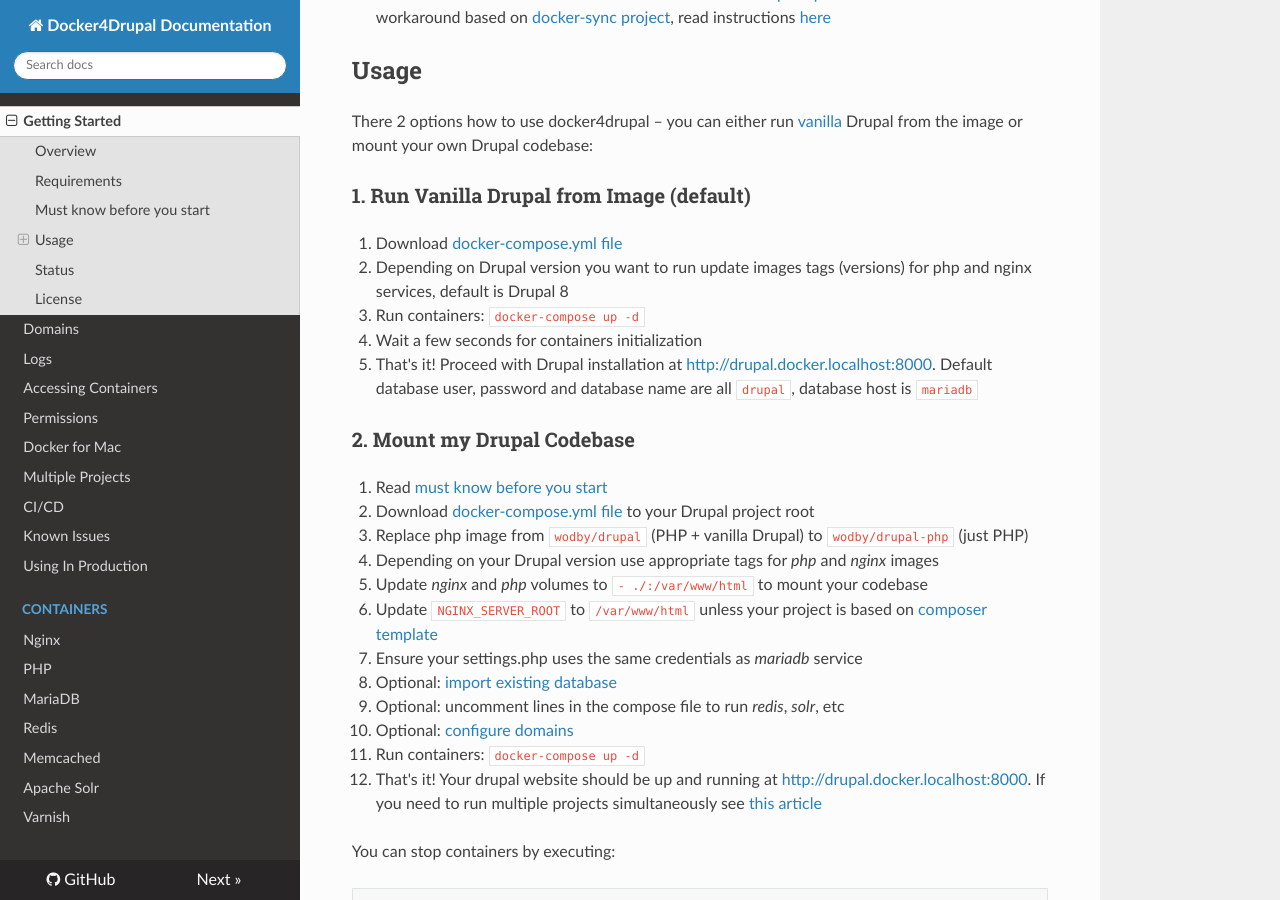
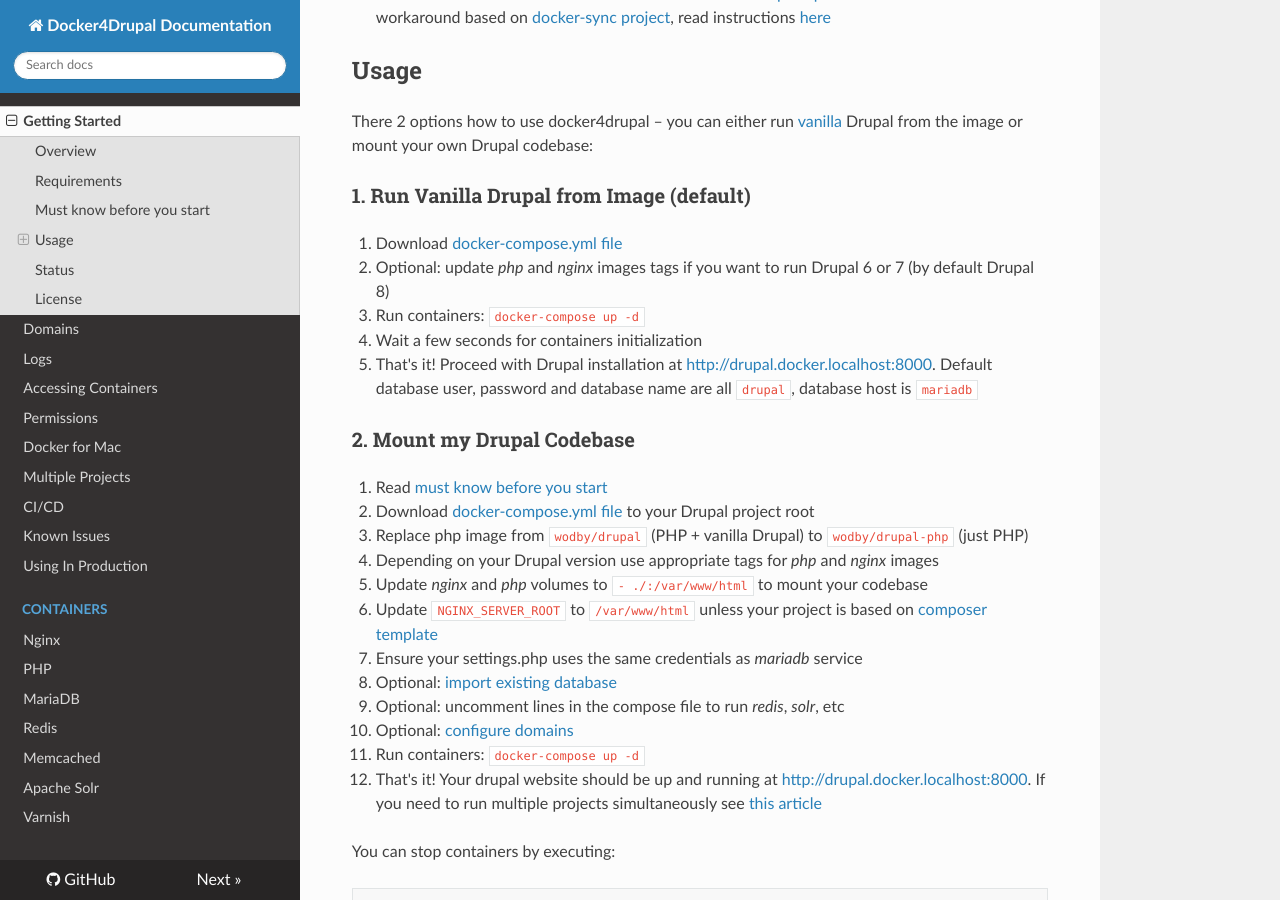
Before and after one commit to wodby/docker4drupal, an MkDocs documentation site: the page built from docs/index.md, in a window 1280 px wide and 900 px high, scrolled down 1225 px. Built offline with MkDocs 1.6.1, drawn with Linux system fonts in a browser that asks for light colours; nearby versions of some CDN libraries; old or Windows-style settings are respelled for this version of MkDocs.

Commit message:
Update tests

```diff
--- a/docs/index.md
+++ b/docs/index.md
@@ -54,7 +54,7 @@
 ### 1. Run Vanilla Drupal from Image (default)
 
 1. Download [docker-compose.yml file](https://github.com/wodby/docker4drupal/blob/master/docker-compose.yml)
-2. Depending on Drupal version you want to run update images tags (versions) for php and nginx services, default is Drupal 8
+2. Optional: update _php_ and _nginx_ images tags if you want to run Drupal 6 or 7 (by default Drupal 8)
 3. Run containers: `docker-compose up -d`
 4. Wait a few seconds for containers initialization
 5. That's it! Proceed with Drupal installation at [http://drupal.docker.localhost:8000](http://drupal.docker.localhost:8000). Default database user, password and database name are all `drupal`, database host is `mariadb`
```
Also changed, not shown: 4 other files.
